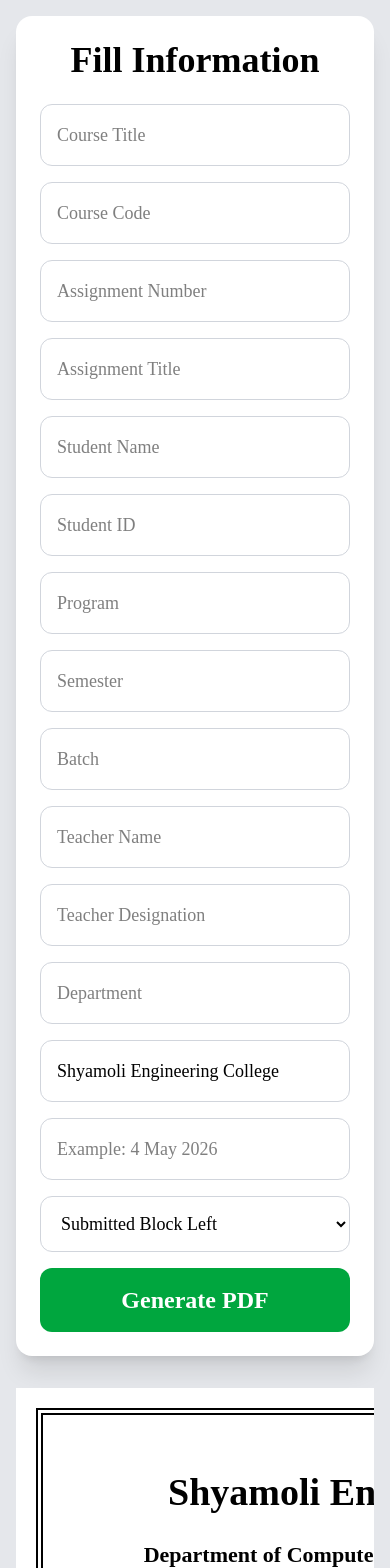
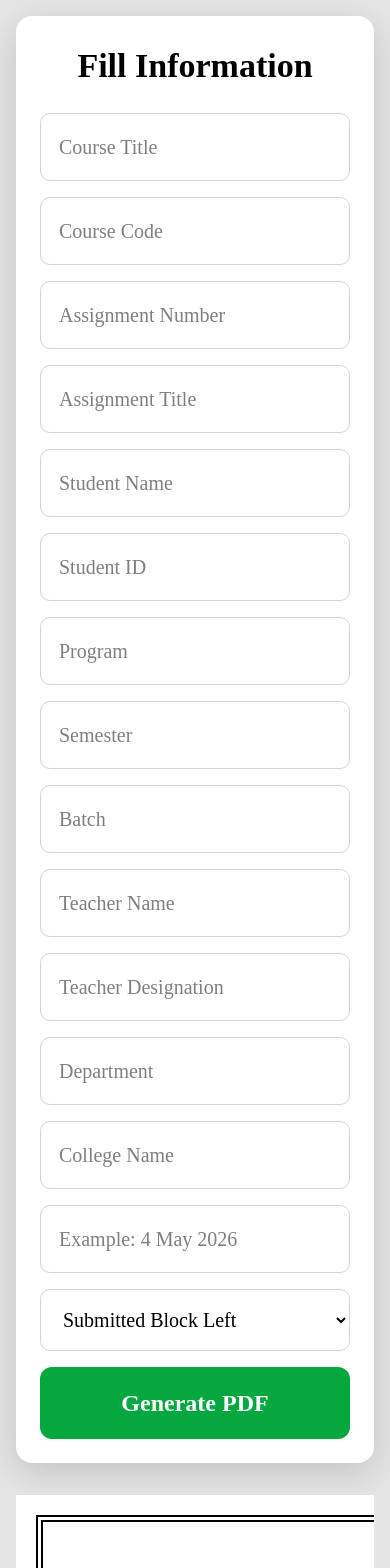
Before and after one commit to GalibDev/assignment-cover, a React (Vite) app: page / in a window 390 px wide. Shown: the top 1568 px of the page. Built offline with nearby package versions, Linux system fonts and the light colour scheme.

Commit message:
Separate mobile preview and A4 PDF export

```diff
--- a/src/App.jsx
+++ b/src/App.jsx
@@ -1,11 +1,13 @@
-import { useState } from "react";
+import { useRef, useState } from "react";
 import html2pdf from "html2pdf.js";
 
 export default function App() {
-  const [formData, setFormData] = useState({
+  const pdfRef = useRef();
+
+  const [data, setData] = useState({
     courseTitle: "",
     courseCode: "",
-    assignmentNo: "",
+    assignmentNumber: "",
     assignmentTitle: "",
     studentName: "",
     studentId: "",
@@ -14,21 +16,18 @@ export default function App() {
     batch: "",
     teacherName: "",
     teacherDesignation: "",
-    department: "",
-    collegeName: "Shyamoli Engineering College",
-    date: "",
-    align: "left",
+    teacherDept: "",
+    teacherCollege: "",
+    submissionDate: "",
+    blockAlign: "left",
   });
 
   const handleChange = (e) => {
-    setFormData({
-      ...formData,
-      [e.target.name]: e.target.value,
-    });
+    setData({ ...data, [e.target.name]: e.target.value });
   };
 
   const generatePDF = () => {
-    const element = document.getElementById("cover-page");
+    document.body.classList.add("pdf-mode");
 
     const opt = {
       margin: 0,
@@ -37,6 +36,7 @@ export default function App() {
       html2canvas: {
         scale: 2,
         useCORS: true,
+        scrollY: 0,
       },
       jsPDF: {
         unit: "px",
@@ -45,70 +45,68 @@ export default function App() {
       },
     };
 
-    html2pdf().set(opt).from(element).save();
+    html2pdf()
+      .set(opt)
+      .from(pdfRef.current)
+      .save()
+      .then(() => {
+        document.body.classList.remove("pdf-mode");
+      });
   };
 
-  const alignClass =
-    formData.align === "center"
-      ? "mx-auto text-left"
-      : formData.align === "right"
-      ? "ml-auto text-left"
-      : "mr-auto text-left";
+  const blockClass =
+    data.blockAlign === "center"
+      ? "submitted-block center"
+      : data.blockAlign === "right"
+      ? "submitted-block right"
+      : "submitted-block left";
 
   return (
-    <div className="min-h-screen bg-gray-200 p-4">
-      <div className="flex flex-col lg:flex-row gap-8 items-start">
+    <div className="page">
+      <div className="layout">
 
-        {/* FORM */}
-        <div className="w-full lg:w-[350px] bg-white rounded-2xl shadow-xl p-6">
-          <h1 className="text-4xl font-bold text-center mb-6">
-            Fill Information
-          </h1>
+        <div className="form-box">
+          <h1>Fill Information</h1>
 
-          <div className="space-y-4">
-            <Input name="courseTitle" placeholder="Course Title" value={formData.courseTitle} onChange={handleChange} />
-            <Input name="courseCode" placeholder="Course Code" value={formData.courseCode} onChange={handleChange} />
-            <Input name="assignmentNo" placeholder="Assignment Number" value={formData.assignmentNo} onChange={handleChange} />
-            <Input name="assignmentTitle" placeholder="Assignment Title" value={formData.assignmentTitle} onChange={handleChange} />
-            <Input name="studentName" placeholder="Student Name" value={formData.studentName} onChange={handleChange} />
-            <Input name="studentId" placeholder="Student ID" value={formData.studentId} onChange={handleChange} />
-            <Input name="program" placeholder="Program" value={formData.program} onChange={handleChange} />
-            <Input name="semester" placeholder="Semester" value={formData.semester} onChange={handleChange} />
-            <Input name="batch" placeholder="Batch" value={formData.batch} onChange={handleChange} />
-            <Input name="teacherName" placeholder="Teacher Name" value={formData.teacherName} onChange={handleChange} />
-            <Input name="teacherDesignation" placeholder="Teacher Designation" value={formData.teacherDesignation} onChange={handleChange} />
-            <Input name="department" placeholder="Department" value={formData.department} onChange={handleChange} />
-            <Input name="collegeName" placeholder="College Name" value={formData.collegeName} onChange={handleChange} />
-            <Input name="date" placeholder="Example: 4 May 2026" value={formData.date} onChange={handleChange} />
+          <Input name="courseTitle" placeholder="Course Title" value={data.courseTitle} onChange={handleChange} />
+          <Input name="courseCode" placeholder="Course Code" value={data.courseCode} onChange={handleChange} />
+          <Input name="assignmentNumber" placeholder="Assignment Number" value={data.assignmentNumber} onChange={handleChange} />
+          <Input name="assignmentTitle" placeholder="Assignment Title" value={data.assignmentTitle} onChange={handleChange} />
+          <Input name="studentName" placeholder="Student Name" value={data.studentName} onChange={handleChange} />
+          <Input name="studentId" placeholder="Student ID" value={data.studentId} onChange={handleChange} />
+          <Input name="program" placeholder="Program" value={data.program} onChange={handleChange} />
+          <Input name="semester" placeholder="Semester" value={data.semester} onChange={handleChange} />
+          <Input name="batch" placeholder="Batch" value={data.batch} onChange={handleChange} />
+          <Input name="teacherName" placeholder="Teacher Name" value={data.teacherName} onChange={handleChange} />
+          <Input name="teacherDesignation" placeholder="Teacher Designation" value={data.teacherDesignation} onChange={handleChange} />
+          <Input name="teacherDept" placeholder="Department" value={data.teacherDept} onChange={handleChange} />
+          <Input name="teacherCollege" placeholder="College Name" value={data.teacherCollege} onChange={handleChange} />
+          <Input name="submissionDate" placeholder="Example: 4 May 2026" value={data.submissionDate} onChange={handleChange} />
 
           <select
-              name="align"
-              value={formData.align}
+            name="blockAlign"
+            value={data.blockAlign}
             onChange={handleChange}
-              className="w-full border border-gray-300 rounded-xl p-4 text-lg bg-white"
+            className="input"
           >
             <option value="left">Submitted Block Left</option>
             <option value="center">Submitted Block Center</option>
             <option value="right">Submitted Block Right</option>
           </select>
 
-            <button
-              onClick={generatePDF}
-              className="w-full bg-green-600 text-white font-bold text-2xl py-4 rounded-xl"
-            >
+          <button onClick={generatePDF} className="generate-btn">
             Generate PDF
           </button>
         </div>
-        </div>
 
-        {/* PREVIEW */}
-        <div className="w-full flex justify-center">
+        <div className="preview-area">
           <div className="preview-box">
-            <div id="cover-page" className="cover-page">
+            <div className="preview-scale">
+              <div ref={pdfRef} className="pdf-page">
                 <div className="cover-border">
 
                   <h1 className="college-title">
-                  {formData.collegeName || "Shyamoli Engineering College"}
+                    Shyamoli Engineering College
                   </h1>
 
                   <h2 className="department-title">
@@ -117,42 +115,42 @@ export default function App() {
 
                   <img src="/logo.png" alt="logo" className="college-logo" />
 
-                <div className="course-section">
+                  <div className="course-info">
                     <h3>
-                    Course Title: {formData.courseTitle || "Linear Algebra"}, Course Code: {formData.courseCode || "MATH-2105"}
+                      Course Title: {data.courseTitle || "Linear Algebra"}, Course Code: {data.courseCode || "MATH-2105"}
                     </h3>
 
                     <h3>
-                    Assignment #{formData.assignmentNo || "01"}, Title: {formData.assignmentTitle || "Matrix"}
+                      Assignment #{data.assignmentNumber || "01"}, Title: {data.assignmentTitle || "Matrix"}
                     </h3>
                   </div>
 
-                <div className={`submitted-block ${alignClass}`}>
+                  <div className={blockClass}>
                     <h3>SUBMITTED BY:</h3>
 
                     <p>
-                    Name: {formData.studentName || "Tanjila Khanam Tamim"} <br />
-                    ID: {formData.studentId || "49/24|CSE-22"} <br />
-                    Program: {formData.program || "B.Sc. in CSE"} <br />
-                    Semester: {formData.semester || "3rd"} <br />
-                    Batch: {formData.batch || "5th"}
+                      Name: {data.studentName || "Tanjila Khanam Tamim"} <br />
+                      ID: {data.studentId || "49/24|CSE-22"} <br />
+                      Program: {data.program || "B.Sc. in CSE"} <br />
+                      Semester: {data.semester || "3rd"} <br />
+                      Batch: {data.batch || "5th"}
                     </p>
 
                     <h3 className="submitted-to">SUBMITTED TO:</h3>
 
                     <p>
-                    {formData.teacherName || "Khalid Bin Kaysar"} <br />
-                    {formData.teacherDesignation || "Lecturer, Mathematics"} <br />
-                    {formData.department || "Dept. Of Related Subjects"} <br />
-                    {formData.collegeName || "Shyamoli Engineering College"}
+                      {data.teacherName || "Khalid Bin Kaysar"} <br />
+                      {data.teacherDesignation || "Lecturer, Mathematics"} <br />
+                      {data.teacherDept || "Dept. Of Related Subjects"} <br />
+                      {data.teacherCollege || "Shyamoli Engineering College"}
                     </p>
 
                     <h3 className="date-text">
-                    DATE OF SUBMISSION:{" "}
-                    <span>{formData.date || "4 May 2026"}</span>
+                      DATE OF SUBMISSION: {data.submissionDate || "4 May 2026"}
                     </h3>
                   </div>
 
+                </div>
               </div>
             </div>
           </div>
@@ -166,12 +164,12 @@ export default function App() {
 function Input({ name, placeholder, value, onChange }) {
   return (
     <input
+      className="input"
       type="text"
       name={name}
       placeholder={placeholder}
       value={value}
       onChange={onChange}
-      className="w-full border border-gray-300 rounded-xl p-4 text-lg outline-none"
     />
   );
 }
--- a/src/index.css
+++ b/src/index.css
@@ -11,8 +11,76 @@ body{
   box-sizing:border-box;
 }
 
-/* real PDF size */
-.cover-page{
+.page{
+  min-height:100vh;
+  background:#e5e5e5;
+  padding:24px;
+}
+
+.layout{
+  display:flex;
+  gap:28px;
+  align-items:flex-start;
+}
+
+.form-box{
+  width:340px;
+  background:white;
+  padding:24px;
+  border-radius:16px;
+  box-shadow:0 10px 35px rgba(0,0,0,0.15);
+}
+
+.form-box h1{
+  text-align:center;
+  font-size:36px;
+  font-weight:bold;
+  margin:0 0 22px 0;
+}
+
+.input{
+  width:100%;
+  padding:15px 16px;
+  margin-bottom:14px;
+  border:1px solid #d1d5db;
+  border-radius:10px;
+  font-size:18px;
+  outline:none;
+  background:white;
+}
+
+.generate-btn{
+  width:100%;
+  padding:16px;
+  background:#05a83f;
+  color:white;
+  border:none;
+  border-radius:12px;
+  font-size:22px;
+  font-weight:bold;
+  cursor:pointer;
+}
+
+/* Preview area */
+.preview-area{
+  flex:1;
+  display:flex;
+  justify-content:center;
+}
+
+.preview-box{
+  width:794px;
+  height:1123px;
+}
+
+.preview-scale{
+  width:794px;
+  height:1123px;
+  transform-origin:top left;
+}
+
+/* Real A4 export size */
+.pdf-page{
   width:794px;
   height:1123px;
   background:white;
@@ -47,11 +115,11 @@ body{
   margin:55px auto;
 }
 
-.course-section{
+.course-info{
   text-align:center;
 }
 
-.course-section h3{
+.course-info h3{
   font-size:21px;
   font-weight:bold;
   margin:22px 0;
@@ -60,6 +128,22 @@ body{
 .submitted-block{
   width:430px;
   margin-top:70px;
+  text-align:left;
+}
+
+.submitted-block.left{
+  margin-left:0;
+  margin-right:auto;
+}
+
+.submitted-block.center{
+  margin-left:auto;
+  margin-right:auto;
+}
+
+.submitted-block.right{
+  margin-left:auto;
+  margin-right:0;
 }
 
 .submitted-block h3{
@@ -83,22 +167,60 @@ body{
   margin-top:60px;
 }
 
-/* desktop preview */
-.preview-box{
-  width:794px;
-  height:1123px;
+/* Export time: force original A4 */
+.pdf-mode .preview-scale{
+  transform:none !important;
 }
 
-/* mobile preview: same full width, scroll down shows full page */
+.pdf-mode .preview-box{
+  width:794px !important;
+  height:1123px !important;
+}
+
+/* Mobile view: only preview is scaled beautifully */
 @media(max-width:768px){
+  .page{
+    padding:16px;
+  }
+
+  .layout{
+    display:block;
+  }
+
+  .form-box{
+    width:100%;
+    margin-bottom:32px;
+  }
+
+  .form-box h1{
+    font-size:34px;
+  }
+
+  .input{
+    font-size:20px;
+    padding:18px;
+    margin-bottom:16px;
+  }
+
+  .generate-btn{
+    font-size:24px;
+    padding:18px;
+  }
+
+  .preview-area{
+    width:100%;
+    display:block;
+  }
+
   .preview-box{
     width:100%;
-    height:auto;
-    aspect-ratio:794 / 1123;
+    height:calc((100vw - 32px) * 1123 / 794);
     overflow:hidden;
   }
 
-  .cover-page{
+  .preview-scale{
+    width:794px;
+    height:1123px;
     transform:scale(calc((100vw - 32px) / 794));
     transform-origin:top left;
   }
```
Lines whose indentation alone changed are shown as unchanged.
